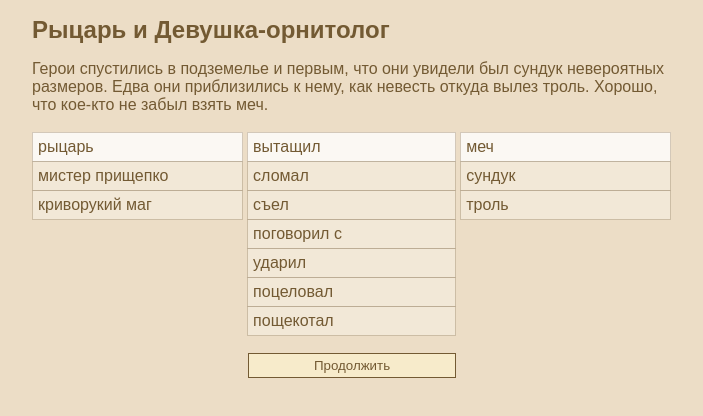
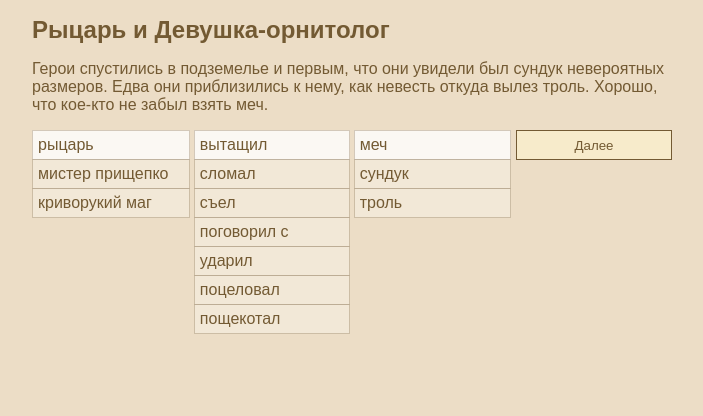
Before and after one commit to zuick/tell-me-a-fable-game, a plain HTML site: page index.html in a window 1280 px wide. Shown: the whole page, without its empty margins (288-991 px from the left). Drawn offline with Linux system fonts and the light colour scheme.

Commit message:
submit at right

```diff
--- a/css/styles.css
+++ b/css/styles.css
@@ -18,14 +18,14 @@ body {
     padding: 4px;
     min-width: 70px;
     cursor: pointer;
+    min-height: 30px;
 }
+
 .hidden { display: none; }
 
-.selectors { display: inline-block; }
-
-.selectors .select {
-    padding: 4px;
-    margin-right: 5px;
+.radio-selectors {
+    display: inline-block;
+    float: left;
 }
 
 .radio-selectors {
@@ -37,22 +37,31 @@ body {
     text-align: center;
 }
 
+.radio-submit.inline {
+    float: left;
+}
+
 .radio-submit .btn {
-    min-width: 208px;
+    min-width: 156px;
     color: #735a33;
     border: 1px solid #735a33;
     background: #f7ebcb;
+    margin: 0 0 0 4px;
 }
 
 .radio-submit .btn:hover {
     background: white;
 }
 
+.radio-selectors {
+    width: 480px;
+}
+
 .radio-selectors .radio-select {
     width: 33.3%;
     float: left;
     box-sizing: border-box;
-    padding: 2px;
+    padding: 0 2px 2px 2px;
 }
 
 .radio-selectors .radio-select:first-child {
@@ -86,3 +95,12 @@ body {
 }
 
 .reaction-form .btn.submit { display: inline-block; }
+
+@media screen and ( max-width: 480px ){
+    .radio-selectors {
+        width: 100%;
+    }
+    .radio-submit.inline {
+        float: none;
+    }
+}
--- a/index.html
+++ b/index.html
@@ -17,7 +17,9 @@
             <div id="story"></div>
             <form id="playerAction" class="reaction-form">
                 <div id="selectors" class="radio-selectors"></div>
-                <div class="radio-submit"><button type="submit" name="submit" class="btn submit">Продолжить</button></div>
+                <div class="radio-submit inline">
+                    <button type="submit" name="submit" class="btn submit">Далее</button>
+                </div>
             </form>
             <div class="radio-submit">
                 <button id="restartBtn" type="button" name="restart" class="btn submit hidden">Ещё историю!</button>
```
